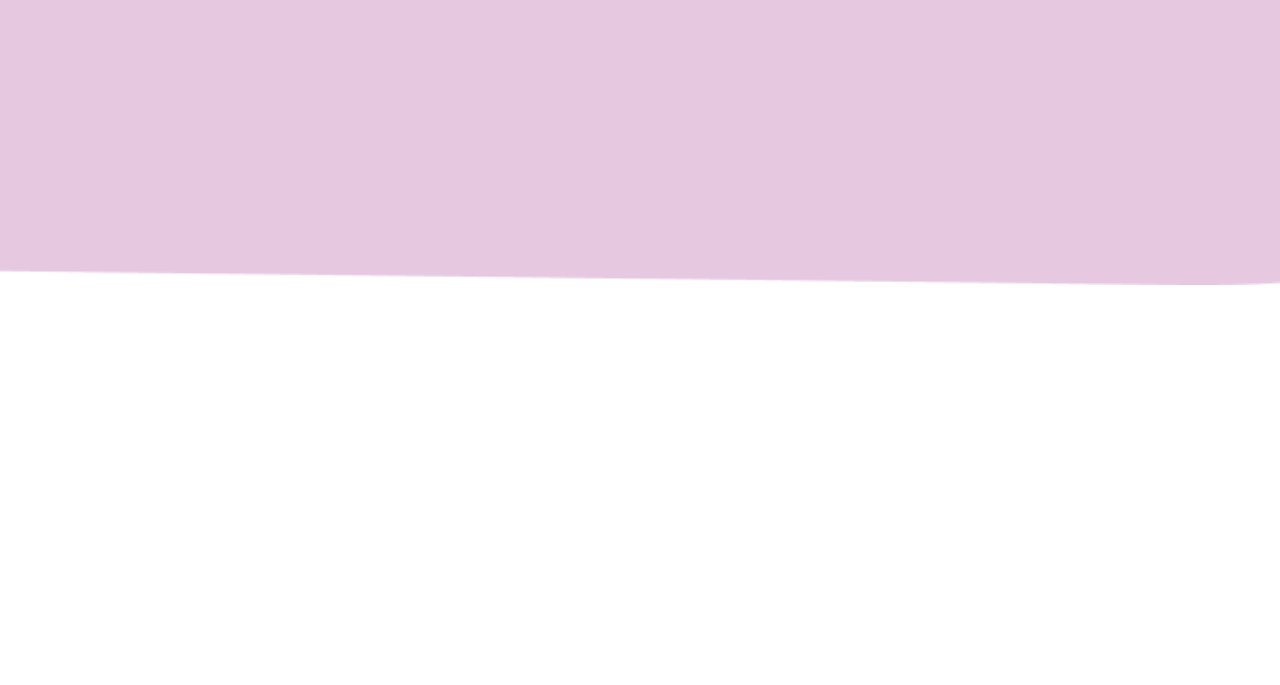
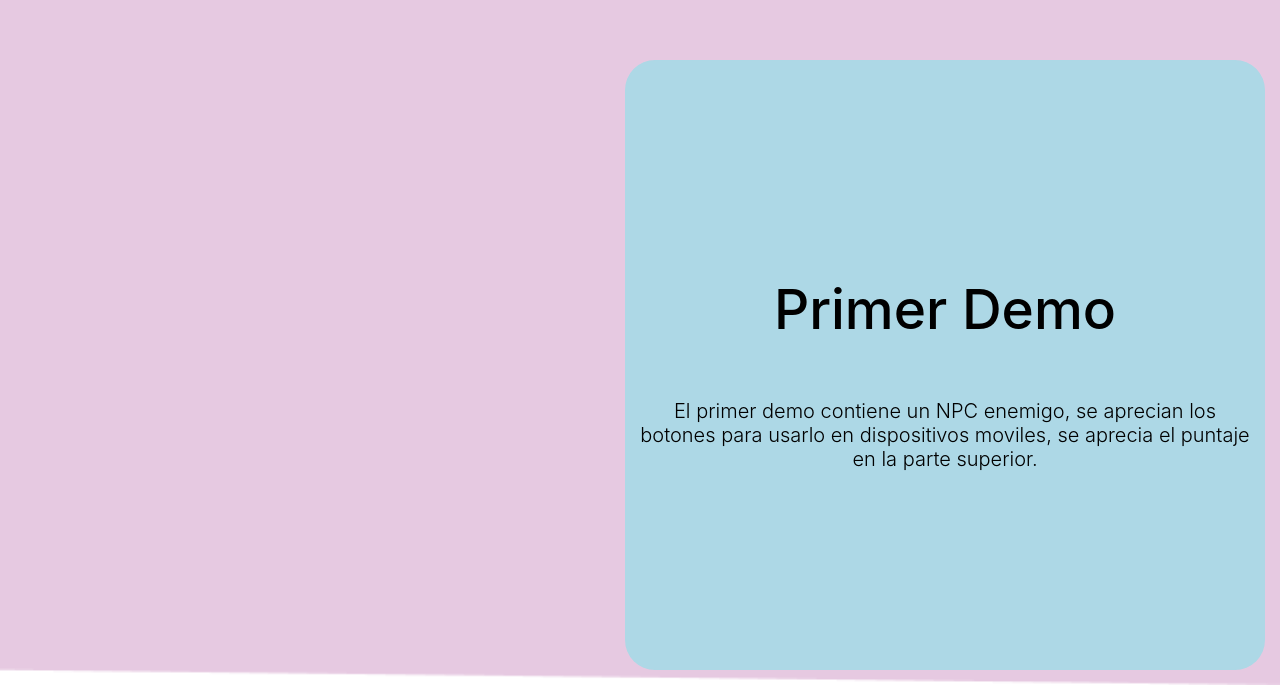
Before and after one commit to CamiloArboledaG/bumbstruction, a React (Create React App) app: page / in a window 1280 px wide. Shown: the part 3987-4672 px from the top of the page. Before the commit the page ends 4272 px from the top, so only its background shows below. Built offline with nearby package versions, Linux system fonts and the light colour scheme.

Commit message:
Commit añadiendo el componente del video del demo

```diff
--- a/package.json
+++ b/package.json
@@ -16,7 +16,7 @@
     "react-player": "^2.9.0",
     "react-router-dom": "^5.3.0",
     "react-router-hash-link": "^2.4.3",
-    "react-scripts": "4.0.3",
+    "react-scripts": "^4.0.3",
     "styled-components": "^5.3.1",
     "web-vitals": "^1.1.2"
   },
--- a/src/components/Bombstruction.js
+++ b/src/components/Bombstruction.js
@@ -14,30 +14,31 @@ import Trailer from "./Cuerpo/Trailer";
 import Avances from "./Cuerpo/Avances";
 import { BrowserRouter as Router } from "react-router-dom";
 import styled from "styled-components";
-import {mobile} from "../responsive";
+import Demo from "./Cuerpo/Avances/Demo";
+import { mobile } from "../responsive";
 
 const Container = styled.div`
-    height: 100vh;
+  height: 70vh;
   display: flex;
-    ${mobile ({ flexWrap: "Wrap", margin:"15px"})}
-`
+  ${mobile({ flexWrap: "Wrap", margin: "15px", height: "100vh" })}
+`;
 const ContainerAvances = styled.div`
-    flex:1;
-    ${mobile ({ margin:"15pxs"})}
-`
+  flex: 1;
+  ${mobile({ margin: "15pxs" })}
+`;
 
 const Texto = styled.h1`
   font-size: 60px;
   font-weight: 400;
-    ${mobile ({margin:"15pxs"})}
-`
+  ${mobile({ margin: "15pxs" })}
+`;
 const Wrapper = styled.div`
-    ${mobile ({margin:"15pxs", flexWrap:"Wrap"})}
-`
+  ${mobile({ margin: "15pxs", flexWrap: "Wrap" })}
+`;
 const GridContainer = styled.div`
   width: 100%;
-    ${mobile ({margin:"15pxs", flexWrap:"Wrap", marginTop:"200px"})}
-`
+  ${mobile({ margin: "15pxs", flexWrap: "Wrap", marginTop: "200px" })}
+`;
 
 export default function Bombstruction() {
   return (
@@ -68,7 +69,7 @@ export default function Bombstruction() {
           </Toolbar>
         </AppBar>
         <Wrapper>
-        <Grid container >
+          <Grid container>
             <Grid item xs={12}>
               <div>
                 <Cuerpo></Cuerpo>
@@ -91,10 +92,8 @@ export default function Bombstruction() {
             </Grid>
             <GridContainer>
               <Grid item xs={12}>
-            <Texto>
-              Avances
-            </Texto>
-            <Container >
+                <Texto>Avances</Texto>
+                <Container>
                   <ContainerAvances item xs={8} sm={6} md={4}>
                     <Avances
                       Tipo="Avance 1"
@@ -114,6 +113,11 @@ export default function Bombstruction() {
                 </Container>
               </Grid>
             </GridContainer>
+            <Grid item xs={12}>
+              <div>
+              <Demo link="https://youtu.be/HYBKI0AT32Q"/>
+              </div>
+            </Grid>
           </Grid>
         </Wrapper>
       </Box>
--- /dev/null
+++ b/src/components/Cuerpo/Avances/Demo.js
@@ -0,0 +1,79 @@
+import ReactPlayer from "react-player";
+import styled from "styled-components";
+import { mobile } from "../../../responsive";
+
+const Container = styled.div`
+  height: 80vh;
+  width: 100%;
+  display: flex;
+  justify-content: center;
+  align-items: center;
+  ${mobile({height: "100vh" })}
+`;
+
+const Wrapper = styled.div`
+  display: flex;
+  width: 100%;
+  height: 100%;
+  ${mobile({ flexDirection:"column-reverse" })}
+`;
+
+const ContainerVideo = styled.div`
+  flex: 1;
+  display: flex;
+  align-items: center;
+  justify-content: center;
+`;
+
+const ContainerDesc = styled.div`
+  flex: 1;
+  display: flex;
+  flex-direction: column;
+  align-items: center;
+  justify-content: center;
+  background-color: lightblue;
+  margin: 15px;
+  padding: 15px;
+  border-radius: 30px;
+`;
+
+const Tittle = styled.h1`
+  font-weight: 500;
+  font-size: 55px;
+  ${mobile({ fontSize: "40px" })}
+`;
+
+const Desc = styled.h3`
+  font-weight: 300;
+  font-size: 20px;
+`;
+
+const Demo = (props) => {
+  return (
+    <Container>
+      <Wrapper>
+        <ContainerVideo>
+          <ReactPlayer
+            url={props.link}
+            width="95%"
+            height="95%"
+            playing
+            loop
+            playbackRate={1.75}
+          />
+        </ContainerVideo>
+
+        <ContainerDesc>
+          <Tittle>Primer Demo</Tittle>
+          <Desc>
+            El primer demo contiene un NPC enemigo, se aprecian los botones para
+            usarlo en dispositivos moviles, se aprecia el puntaje en la parte
+            superior.
+          </Desc>
+        </ContainerDesc>
+      </Wrapper>
+    </Container>
+  );
+};
+
+export default Demo;
```
Also changed, not shown: 1 other file (tests, documents, lock files or other folders). Lines whose indentation alone changed are shown as unchanged.
